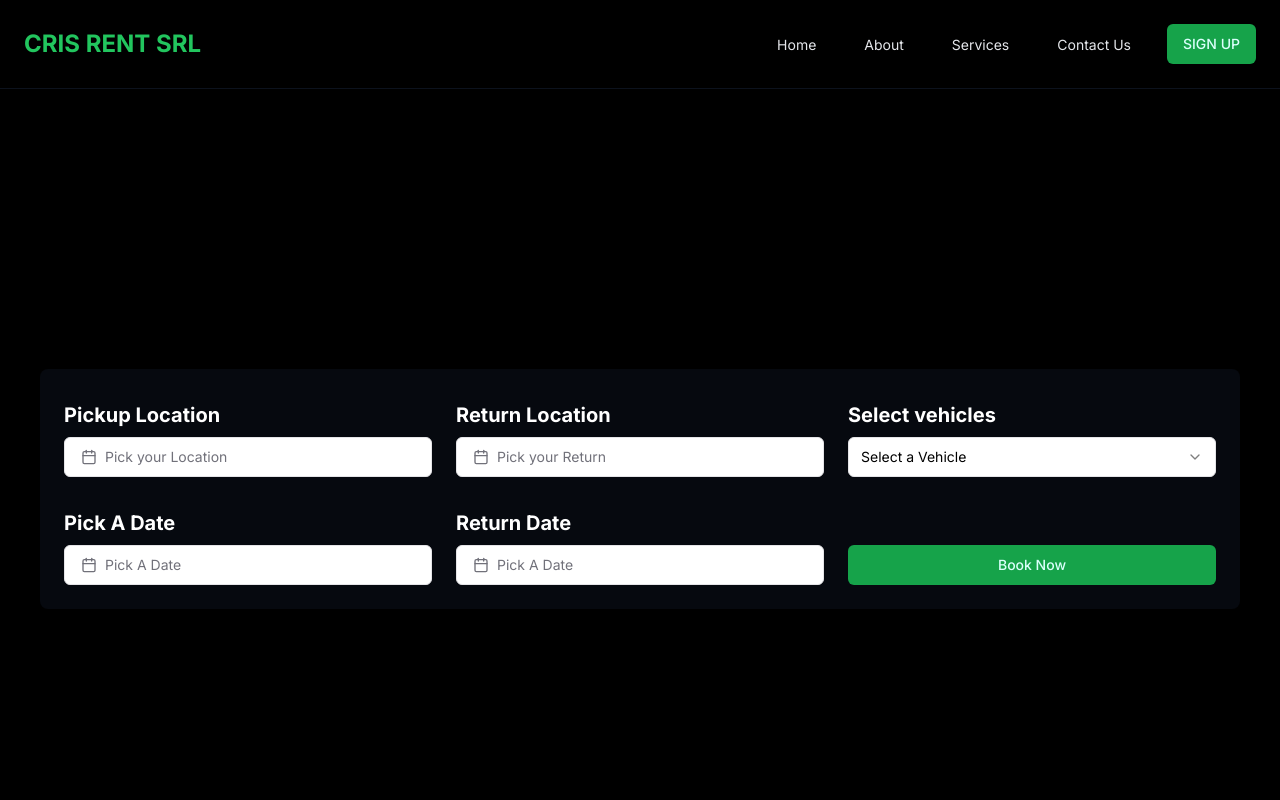
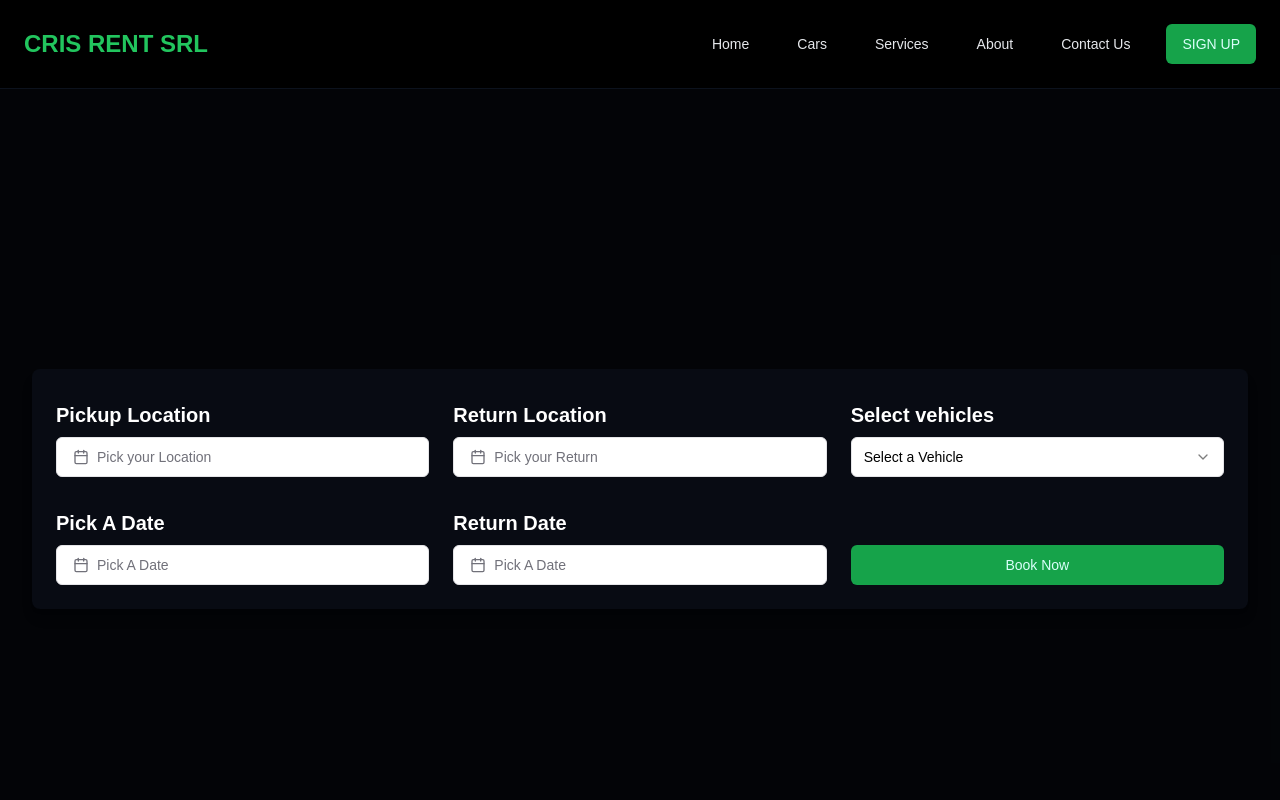
Before and after one commit to pixprocoder/rent_scooter, a Next.js app: page / in a window 1280 px wide. Shown: the top 800 px of the page. Built offline with nearby package versions, Linux system fonts and the light colour scheme.

Commit message:
menu item page created

```diff
--- /dev/null
+++ b/src/app/about/page.tsx
@@ -0,0 +1,11 @@
+import React from "react";
+
+const AboutPage = () => {
+  return (
+    <div className="container mx-auto">
+      <h1>About Page</h1>
+    </div>
+  );
+};
+
+export default AboutPage;
--- /dev/null
+++ b/src/app/car/page.tsx
@@ -0,0 +1,11 @@
+import React from "react";
+
+const CarPage = () => {
+  return (
+    <div className="container mx-auto">
+      <h1>Car Page</h1>
+    </div>
+  );
+};
+
+export default CarPage;
--- /dev/null
+++ b/src/app/contact/page.tsx
@@ -0,0 +1,11 @@
+import React from "react";
+
+const ContactPage = () => {
+  return (
+    <div className="container mx-auto">
+      <h1>Contact Page</h1>
+    </div>
+  );
+};
+
+export default ContactPage;
--- a/src/app/globals.css
+++ b/src/app/globals.css
@@ -4,6 +4,7 @@
 
 @import url("https://fonts.googleapis.com/css2?family=Jura&display=swap");
 @import url("https://fonts.googleapis.com/css2?family=Raleway&display=swap");
+@import url("https://fonts.googleapis.com/css2?family=Space+Grotesk&display=swap");
 
 .text-tertiary {
   color: #64ccc5;
@@ -42,6 +43,7 @@ body {
   margin: 0;
   padding: 0;
   overflow-x: hidden;
+  font-family: "Space Grotesk", sans-serif;
 }
 .font-header {
   font-family: "Jura", sans-serif;
--- a/src/app/layout.tsx
+++ b/src/app/layout.tsx
@@ -18,7 +18,7 @@ export default function RootLayout({
 }) {
   return (
     <html lang="en">
-      <body className={inter.className}>
+      <body>
         <main>
           <Navbar />
           {children}
--- a/src/app/page.tsx
+++ b/src/app/page.tsx
@@ -10,7 +10,7 @@ import WhyChooseUs from "../components/whyChooseUs/WhyChooseUs";
 
 export default function Home() {
   return (
-    <section className="container mx-auto p-2 pt-0 ">
+    <section className=" pt-0 ">
       <Hero />
       {/* <Book /> */}
       <PopularCar />
--- /dev/null
+++ b/src/app/service/page.tsx
@@ -0,0 +1,11 @@
+import React from "react";
+
+const ServicePage = () => {
+  return (
+    <div className="container mx-auto">
+      <h1>Service Page</h1>
+    </div>
+  );
+};
+
+export default ServicePage;
--- a/src/components/home/Hero.tsx
+++ b/src/components/home/Hero.tsx
@@ -9,7 +9,7 @@ import Book from "../book/Book";
 
 const Hero = () => {
   return (
-    <section className=" p-0">
+    <section className="bg-gray-900 bg-opacity-20  p-0">
       <div className=" flex justify-center items-center h-[800px]">
         <div className="container">
           <Book />
--- a/src/components/popular/PopularCar.tsx
+++ b/src/components/popular/PopularCar.tsx
@@ -5,7 +5,7 @@ import SwiperCarousel from "../shared/SwiperCarousel";
 
 const PopularCar = () => {
   return (
-    <section className="lg:my-20 my-8">
+    <section className="lg:my-20 my-8 container mx-auto p-2">
       <div>
         <div className="px-4 lg:px-0">
           <h2 className="text-3xl mt-10 lg:text-5xl font-header font-bold text-center text-white mb-4">
--- a/src/constants/index.ts
+++ b/src/constants/index.ts
@@ -6,9 +6,10 @@ import pickup from "../assets/images/Icons/pickup.png";
 
 export const navLinks = [
   { href: "/", key: "Home" },
-  { href: "#about", key: "About" },
-  { href: "#service", key: "Services" },
-  { href: "#contact", key: "Contact Us" },
+  { href: "/car", key: "Cars" },
+  { href: "/service", key: "Services" },
+  { href: "/about", key: "About" },
+  { href: "/contact", key: "Contact Us" },
 ];
 
 export const whyChooseUs = [
```
